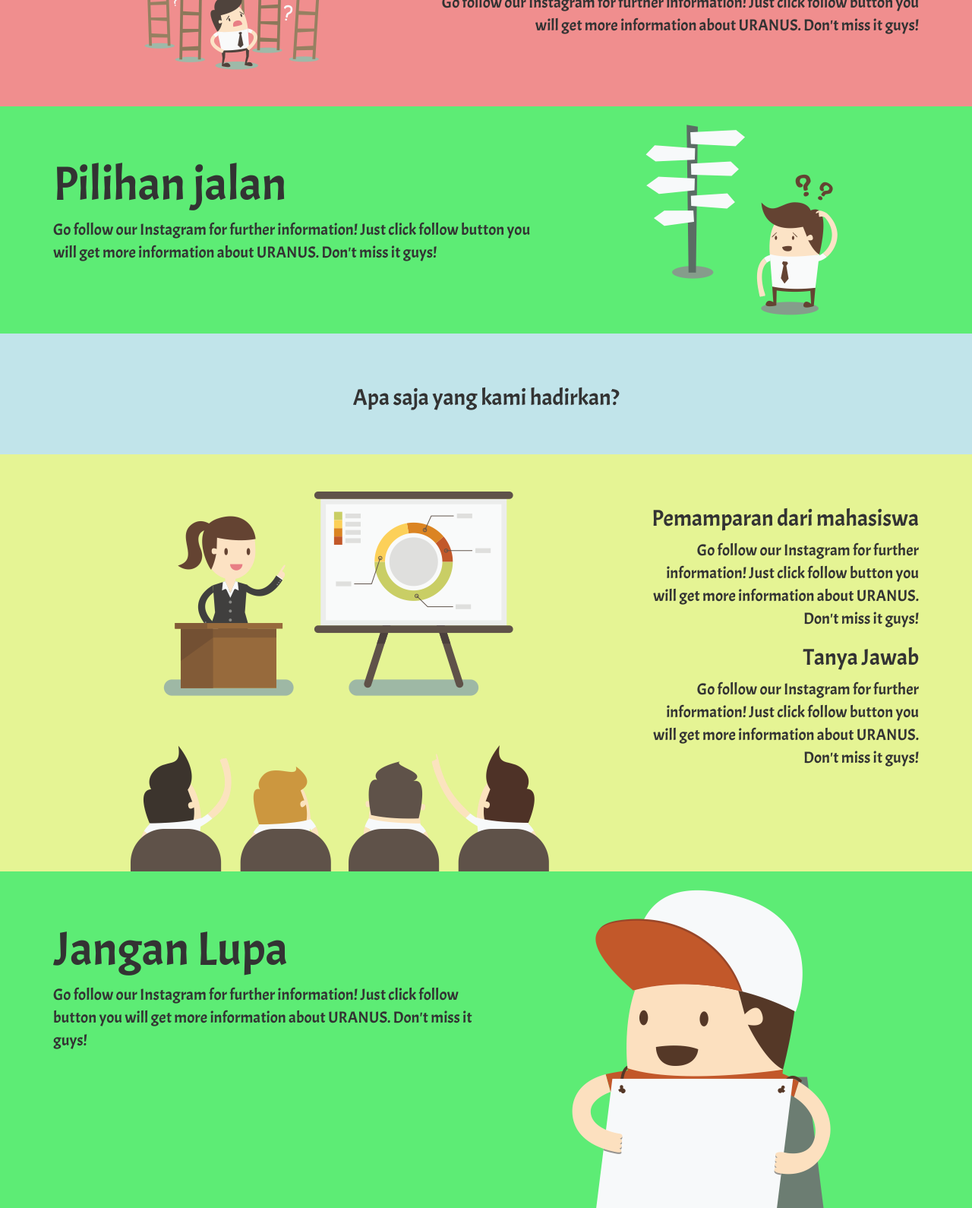
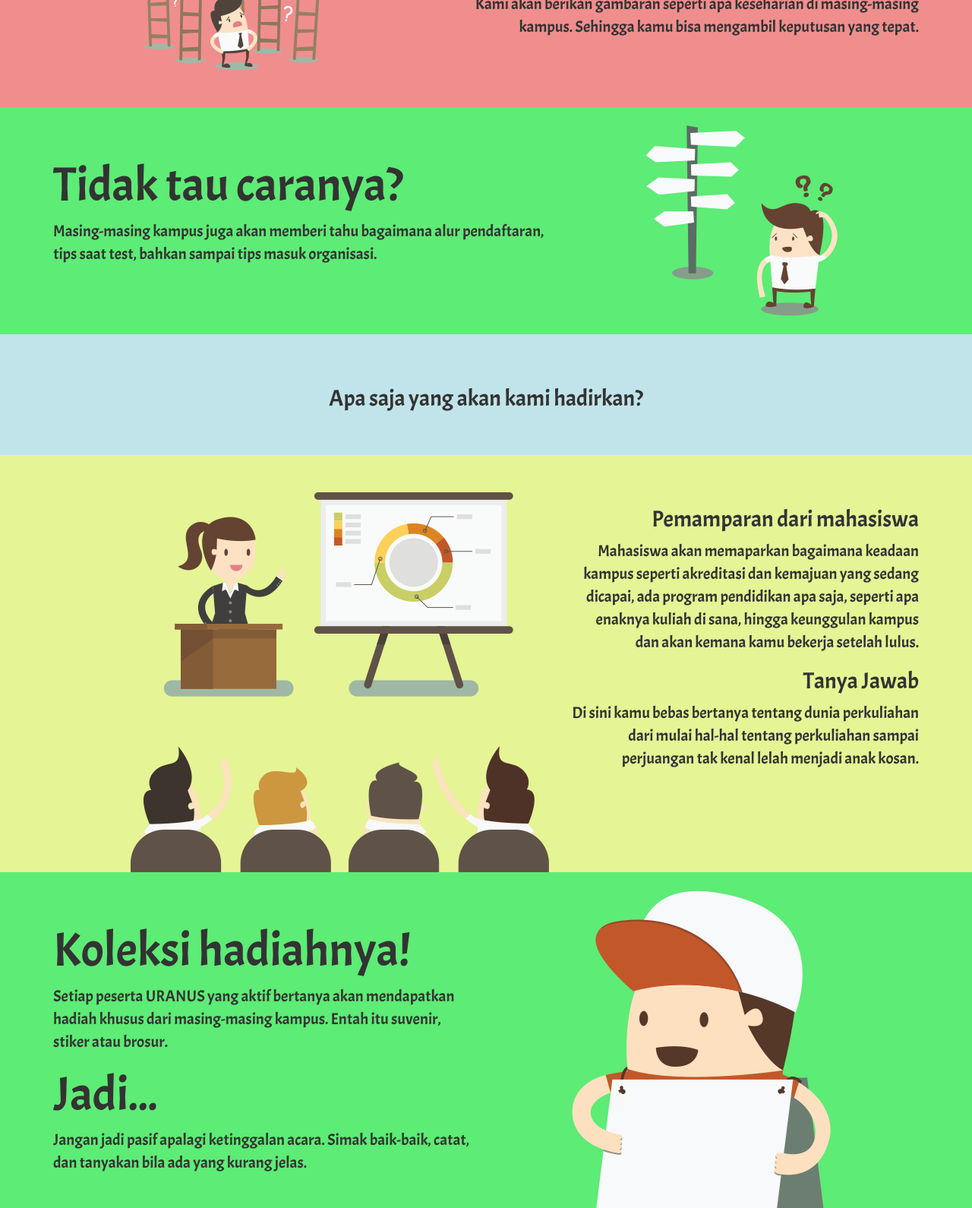
Before and after one commit to Smangges/uranus, a plain HTML site: page index.html in a window 1280 px wide. Shown: the part 508-2098 px from the top of the page at 76% size. Drawn offline with nearby package versions, Linux system fonts and the light colour scheme.

Commit message:
Update promotion texts

```diff
--- a/index.html
+++ b/index.html
@@ -59,11 +59,11 @@
     <div class="jumbotron bg-yellow">
       <div class="container">
         <div class="row">
-          <div class="col-md-7">
+          <div class="col-md-8">
             <h1 data-aos="fade-right">Apa itu URANUS?</h1>
-            <p class="text-lead" data-aos="fade-right">Go follow our Instagram for further information! Just click follow button you will get more information about URANUS. Don't miss it guys!</p>
+            <p class="text-lead" data-aos="fade-right">University Attend our School! Dimana mahasiswa-mahasiswa dari berbagai perguruan tinggi akan datang ke SMAN 1 Gegesik untuk berbagi pengalaman, tips serta trik dalam menghadapi dunia perkuliahan nantinya.</p>
           </div>
-          <div class="col-md-4 col-md-offset-1">
+          <div class="col-md-4">
             <img class="img-right img-bottom" src="images/ragu.png" data-aos="fade-in">
           </div>
         </div>
@@ -77,8 +77,8 @@
             <img class="img-left img-top" src="images/bingung.png" data-aos="fade-in">
           </div>
           <div class="col-md-7 col-md-offset-1 text-right">
-            <h1 data-aos="fade-left">Kami akan membantu</h1>
-            <p class="text-lead" data-aos="fade-left">Go follow our Instagram for further information! Just click follow button you will get more information about URANUS. Don't miss it guys!</p>
+            <h1 data-aos="fade-left">Bingung lanjut kemana?</h1>
+            <p class="text-lead" data-aos="fade-left">Kami akan berikan gambaran seperti apa keseharian di masing-masing kampus. Sehingga kamu bisa mengambil keputusan yang tepat.</p>
           </div>
         </div>
       </div>
@@ -88,8 +88,8 @@
       <div class="container">
         <div class="row">
           <div class="col-md-7">
-            <h1 data-aos="fade-right">Pilihan jalan</h1>
-            <p class="text-lead" data-aos="fade-right">Go follow our Instagram for further information! Just click follow button you will get more information about URANUS. Don't miss it guys!</p>
+            <h1 data-aos="fade-right">Tidak tau caranya?</h1>
+            <p class="text-lead" data-aos="fade-right">Masing-masing kampus juga akan memberi tahu bagaimana alur pendaftaran, tips saat test, bahkan sampai tips masuk organisasi.</p>
           </div>
           <div class="col-md-4 col-md-offset-1">
             <img class="img-right img-middle" src="images/tersesat.png" data-aos="fade-in">
@@ -102,7 +102,7 @@
     <!-- Event .Megatron -->
     <div class="jumbotron bg-blue text-center">
       <div class="container">
-        <h2 data-aos="zoom-in">Apa saja yang kami hadirkan?</h2>
+        <h2 data-aos="zoom-in">Apa saja yang akan kami hadirkan?</h2>
       </div>
     </div>
 
@@ -113,11 +113,11 @@
           <div class="col-md-7 text-right">
             <img class="img-left img-bottom" src="images/presentasi.png" data-aos="fade-in">
           </div>
-          <div class="col-md-4 col-md-offset-1 text-right">
+          <div class="col-md-5 text-right">
             <h2 data-aos="fade-left">Pemamparan dari mahasiswa</h2>
-            <p data-aos="fade-left">Go follow our Instagram for further information! Just click follow button you will get more information about URANUS. Don't miss it guys!</p>
+            <p data-aos="fade-left">Mahasiswa akan memaparkan bagaimana keadaan kampus seperti akreditasi dan kemajuan yang sedang dicapai, ada program pendidikan apa saja, seperti apa enaknya kuliah di sana, hingga keunggulan kampus dan akan kemana kamu bekerja setelah lulus.</p>
             <h2 data-aos="fade-left">Tanya Jawab</h2>
-            <p data-aos="fade-left">Go follow our Instagram for further information! Just click follow button you will get more information about URANUS. Don't miss it guys!</p>
+            <p data-aos="fade-left">Di sini kamu bebas bertanya tentang dunia perkuliahan dari mulai hal-hal tentang perkuliahan sampai perjuangan tak kenal lelah menjadi anak kosan.</p>
           </div>
         </div>
       </div>
@@ -127,8 +127,10 @@
       <div class="container">
         <div class="row">
           <div class="col-md-6">
-            <h1 data-aos="fade-right">Jangan Lupa</h1>
-            <p class="text-lead" data-aos="fade-right">Go follow our Instagram for further information! Just click follow button you will get more information about URANUS. Don't miss it guys!</p>
+            <h1 data-aos="fade-right">Koleksi hadiahnya!</h1>
+            <p class="text-lead" data-aos="fade-right">Setiap peserta URANUS yang aktif bertanya akan mendapatkan hadiah khusus dari masing-masing kampus. Entah itu suvenir, stiker atau brosur.</p>
+            <h1 data-aos="fade-right">Jadi...</h1>
+            <p class="text-lead" data-aos="fade-right">Jangan jadi  pasif apalagi ketinggalan acara. Simak baik-baik, catat, dan tanyakan bila ada yang kurang jelas.</p>
           </div>
           <div class="col-md-5 col-md-offset-1">
             <img class="img-right img-middle" src="images/merchandise.png" data-aos="fade-in">
@@ -151,7 +153,7 @@
         <div class="row">
           <div class="col-md-4">
             <h1 data-aos="fade-right">Mulai lebih awal</h1>
-            <p class="text-lead" data-aos="fade-right">Go follow our Instagram for further information! Just click follow button you will get more information about URANUS. Don't miss it guys!</p>
+            <p class="text-lead" data-aos="fade-right">Dengan ilmu yang didapat dari URANUS, kamu bisa mempersiapkan diri menghadapi dunia perkuliahan lebih awal. Jangan ada lagi keteteran saat di kampus.</p>
           </div>
           <div class="col-md-7 col-md-offset-1">
             <img class="img-right img-middle" src="images/awal.png" data-aos="fade-in">
@@ -168,7 +170,7 @@
           </div>
           <div class="col-md-7 col-md-offset-1 text-right">
             <h1 data-aos="fade-left">Jadi lebih siap</h1>
-            <p data-aos="fade-left">Go follow our Instagram for further information! Just click follow button you will get more information about URANUS. Don't miss it guys!</p>
+            <p data-aos="fade-left">Kamu bisa tahu jadwal dan atur jadwal mulai sekarang. Jangan sampai apa-apa serba dadakan.</p>
           </div>
         </div>
       </div>
@@ -179,7 +181,7 @@
         <div class="row">
           <div class="col-md-5">
             <h1 data-aos="fade-right">Mudah lalui masalah</h1>
-            <p class="text-lead" data-aos="fade-right">Go follow our Instagram for further information! Just click follow button you will get more information about URANUS. Don't miss it guys!</p>
+            <p class="text-lead" data-aos="fade-right">Dengan tips dan pengalaman dari para mahasiswa, diharapkan kamu tidak hanya tahu masalah tapi juga cara melewatinya.</p>
           </div>
           <div class="col-md-6 col-md-offset-1">
             <img class="img-right img-middle" src="images/melewati-masalah.png" data-aos="fade-in">
@@ -203,7 +205,7 @@
         <div class="row">
           <div class="col-md-7">
             <h1 data-aos="fade-right">Ajukan Pertanyaan</h1>
-            <p class="text-lead" data-aos="fade-right">Go follow our Instagram for further information! Just click follow button you will get more information about URANUS. Don't miss it guys!</p>
+            <p class="text-lead" data-aos="fade-right">Yap! Mulailah dengan pertanyaan sederhana atau yang mengganjal pikiran mu tentang perkuliahan. Ada beberapa topik yang menarik di bawah ini yang menyenangkan juga dibahas.</p>
           </div>
           <div class="col-md-4 col-md-offset-1">
             <img class="img-right img-bottom" src="images/bertanya.png" data-aos="fade-in">
@@ -220,7 +222,9 @@
           </div>
           <div class="col-md-7 col-md-offset-1 text-right">
             <h1 data-aos="fade-left">Beban hidup kuliah</h1>
-            <p data-aos="fade-left">Go follow our Instagram for further information! Just click follow button you will get more information about URANUS. Don't miss it guys!</p>
+            <p data-aos="fade-left">Tanyakan apa saja yang menjadi beban hidup kuliah seperti harga kosan, ongkos kendaraan, tempat-tempat makan hemat, sampai trik-trik mengatasi penyakit kantong kering.</p>
+            <h1 data-aos="fade-left">Siap Ngekos</h1>
+            <p data-aos="fade-left">Jadilah anak kosan yang berkualitas nantinya.</p>
           </div>
         </div>
       </div>
@@ -231,7 +235,7 @@
         <div class="row">
           <div class="col-md-8">
             <h1 data-aos="fade-right">Jajan Sehat tapi Hemat</h1>
-            <p class="text-lead" data-aos="fade-right">Go follow our Instagram for further information! Just click follow button you will get more information about URANUS. Don't miss it guys!</p>
+            <p class="text-lead" data-aos="fade-right">Ingat untuk selalu berpedoman pada 3 hal: Harga Murah, Bergizi, dan Kenyang. Sehingga sehat di perut, sehat juga di dompet.</p>
           </div>
           <div class="col-md-3 col-md-offset-1">
             <img class="img-right img-middle" src="images/jajan.png" data-aos="fade-in">
@@ -248,7 +252,9 @@
           </div>
           <div class="col-md-5 col-md-offset-1 text-right">
             <h1 data-aos="fade-left">Cara Bertahan</h1>
-            <p data-aos="fade-left">Go follow our Instagram for further information! Just click follow button you will get more information about URANUS. Don't miss it guys!</p>
+            <p data-aos="fade-left">Dari serangan tugas yang bertubi-tubi, dari pesan dan telepon teror dari partner dan dosen, dan serangan ngantuk saat harus bergadang.</p>
+            <h1 data-aos="fade-left">Siapkan diri</h1>
+            <p data-aos="fade-left">Siaga perang mulai sekarang.</p>
           </div>
         </div>
       </div>
@@ -277,10 +283,13 @@
         <div class="modal-content">
           <div class="modal-header">
             <button type="button" class="close" data-dismiss="modal" aria-label="Close"><span aria-hidden="true">&times;</span></button>
-            <h4 class="modal-title" id="myModalLabel">Tentang Kami</h4>
+            <h4 class="modal-title" id="myModalLabel">Tentang Webpage</h4>
           </div>
           <div class="modal-body">
-            ...
+            <h5><a href="https://www.instagram.com/aldnsyhrmdhnd/">Aldiansyah Ramadhandi</a> (Ketua Pelaksana)</h5>
+            <h5><a href="http://github.com/Arsfiqball">Iqbal Mohammad Abdul Ghoni</a> (Web Designer)</h5>
+            <h5><a href="http://www.freepik.com/dooder">Dooder</a> (Original Cartoon Image)</h5>
+            <h5><a href="http://www.freepik.com/">Freepik</a> (Image Stock)</h5>
           </div>
         </div>
       </div>
--- a/style.css
+++ b/style.css
@@ -1,5 +1,5 @@
 body {
-	font-family: 'Acme', sans-serif;
+	font-family: 'Acme';
 	padding-top: 50px;
 	position: relative;
 }
```
